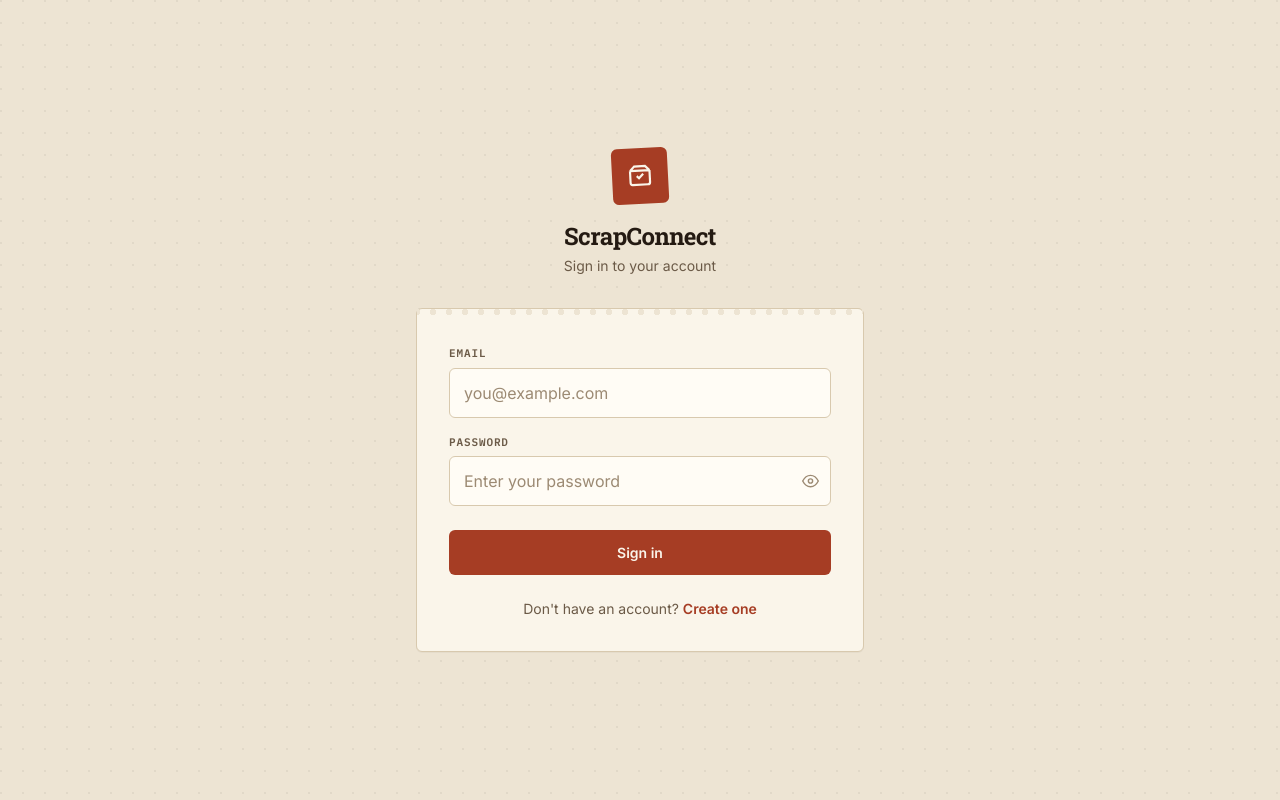
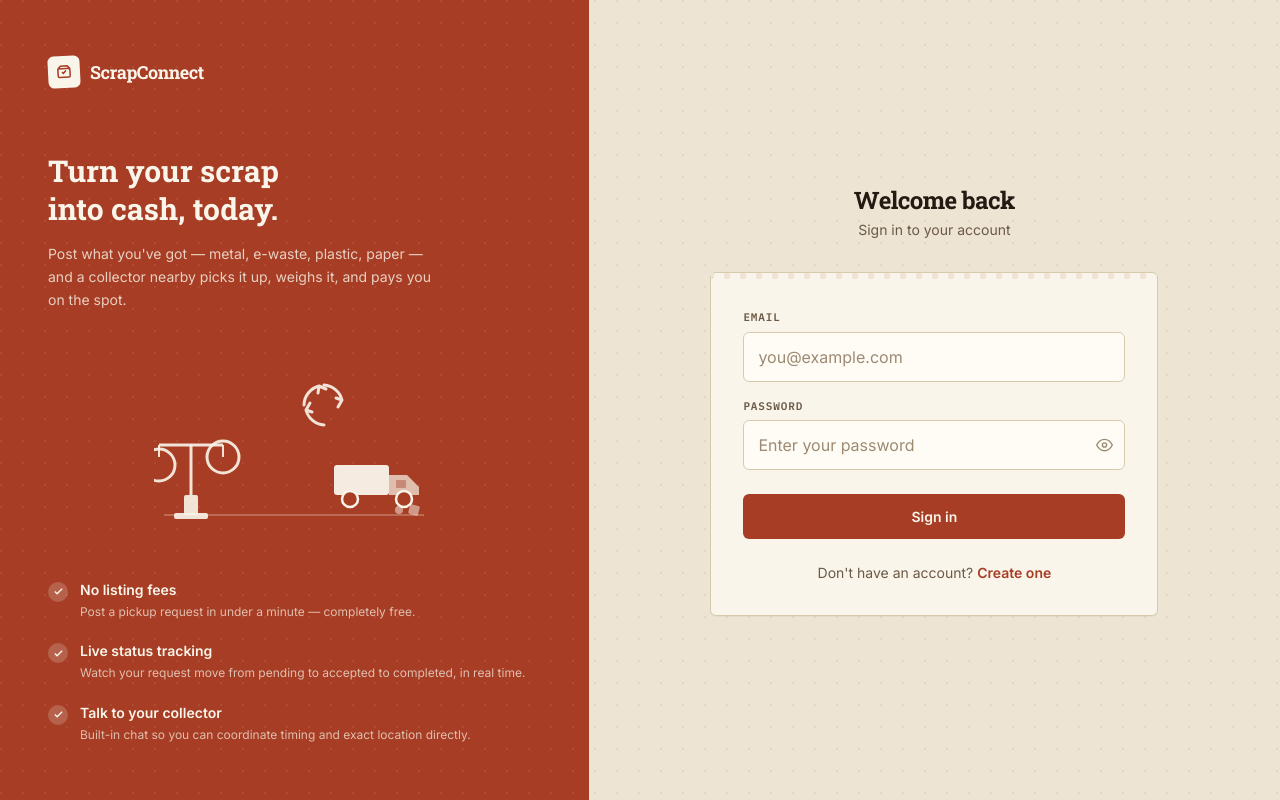
Before and after one commit to atha636/ScrapConncet1-, a React (Vite) app in the folder frontend/: page /login in a window 1280 px wide. Built offline with nearby package versions, Linux system fonts and the light colour scheme; no server answers.

Commit message:
add svg in system

```diff
--- /dev/null
+++ b/frontend/src/components/auth/AuthSidePanel.jsx
@@ -0,0 +1,126 @@
+const FEATURES = [
+  {
+    title: "No listing fees",
+    text: "Post a pickup request in under a minute — completely free.",
+  },
+  {
+    title: "Live status tracking",
+    text: "Watch your request move from pending to accepted to completed, in real time.",
+  },
+  {
+    title: "Talk to your collector",
+    text: "Built-in chat so you can coordinate timing and exact location directly.",
+  },
+];
+
+const COPY = {
+  login: {
+    heading: <>Turn your scrap<br />into cash, today.</>,
+    body: "Post what you've got — metal, e-waste, plastic, paper — and a collector nearby picks it up, weighs it, and pays you on the spot.",
+  },
+  register: {
+    heading: <>List it, or<br />pick it up.</>,
+    body: "Whether you've got scrap to sell or a route to run, ScrapConnect connects requesters and collectors directly — no middlemen.",
+  },
+};
+
+export default function AuthSidePanel({ variant = "login" }) {
+  const copy = COPY[variant] || COPY.login;
+
+  return (
+    <div className="hidden lg:flex flex-col justify-between w-[46%] bg-rust relative overflow-hidden px-12 py-14">
+      {/* Subtle dot texture, consistent with the kraft-paper background elsewhere */}
+      <div
+        className="absolute inset-0 opacity-[0.08]"
+        style={{
+          backgroundImage: "radial-gradient(circle at 1px 1px, #FAF5EA 1.5px, transparent 0)",
+          backgroundSize: "22px 22px",
+        }}
+      />
+
+      <div className="relative">
+        <div className="flex items-center gap-2.5 mb-16">
+          <div className="w-8 h-8 rounded-md bg-surface flex items-center justify-center rotate-[-3deg]">
+            <svg width="16" height="16" viewBox="0 0 24 24" fill="none" stroke="#A63D24" strokeWidth="2.3">
+              <path d="M3 7l4-4h10l4 4M3 7v11a2 2 0 002 2h14a2 2 0 002-2V7M3 7h18" />
+              <path d="M9 12l2 2 4-4" />
+            </svg>
+          </div>
+          <span className="font-display font-bold text-lg text-surface tracking-tight">ScrapConnect</span>
+        </div>
+
+        <h2 className="font-display text-3xl font-bold text-surface leading-tight mb-4">
+          {copy.heading}
+        </h2>
+        <p className="text-surface/80 text-sm leading-relaxed max-w-sm">
+          {copy.body}
+        </p>
+      </div>
+
+      {/* Illustration: scrap yard scene — scale, truck, recycling arrows */}
+      <div className="relative flex items-center justify-center py-8">
+        <svg width="280" height="200" viewBox="0 0 280 200" fill="none">
+          {/* Ground line */}
+          <line x1="10" y1="170" x2="270" y2="170" stroke="#FAF5EA" strokeOpacity="0.25" strokeWidth="2" />
+
+          {/* Weighing scale */}
+          <g transform="translate(30, 90)">
+            <rect x="0" y="60" width="14" height="20" rx="2" fill="#FAF5EA" fillOpacity="0.9" />
+            <rect x="-10" y="78" width="34" height="6" rx="2" fill="#FAF5EA" fillOpacity="0.9" />
+            <line x1="7" y1="60" x2="7" y2="10" stroke="#FAF5EA" strokeOpacity="0.9" strokeWidth="3" />
+            <line x1="-25" y1="10" x2="39" y2="10" stroke="#FAF5EA" strokeOpacity="0.9" strokeWidth="3" />
+            <circle cx="-25" cy="30" r="16" fill="none" stroke="#FAF5EA" strokeOpacity="0.9" strokeWidth="3" />
+            <circle cx="39" cy="22" r="16" fill="none" stroke="#FAF5EA" strokeOpacity="0.9" strokeWidth="3" />
+            <path d="M-25 10 L-25 22" stroke="#FAF5EA" strokeOpacity="0.9" strokeWidth="2" />
+            <path d="M39 10 L39 22" stroke="#FAF5EA" strokeOpacity="0.9" strokeWidth="2" />
+          </g>
+
+          {/* Recycling arrows (circular) */}
+          <g transform="translate(150, 40)">
+            <path
+              d="M20 0 A20 20 0 0 1 38 15 L32 13 M38 15 L34 22"
+              stroke="#FAF5EA" strokeOpacity="0.9" strokeWidth="3" fill="none" strokeLinecap="round" strokeLinejoin="round"
+            />
+            <path
+              d="M20 40 A20 20 0 0 1 2 25 L8 27 M2 25 L6 18"
+              stroke="#FAF5EA" strokeOpacity="0.9" strokeWidth="3" fill="none" strokeLinecap="round" strokeLinejoin="round"
+            />
+            <path
+              d="M0 20 A20 20 0 0 1 15 1 L14 8 M15 1 L22 4"
+              stroke="#FAF5EA" strokeOpacity="0.9" strokeWidth="3" fill="none" strokeLinecap="round" strokeLinejoin="round"
+            />
+          </g>
+
+          {/* Collection truck */}
+          <g transform="translate(180, 120)">
+            <rect x="0" y="0" width="55" height="30" rx="3" fill="#FAF5EA" fillOpacity="0.95" />
+            <path d="M55 10 h18 l12 12 v8 h-30 z" fill="#FAF5EA" fillOpacity="0.7" />
+            <circle cx="16" cy="34" r="8" fill="#A63D24" stroke="#FAF5EA" strokeWidth="2.5" />
+            <circle cx="70" cy="34" r="8" fill="#A63D24" stroke="#FAF5EA" strokeWidth="2.5" />
+            <rect x="62" y="15" width="10" height="8" rx="1" fill="#A63D24" fillOpacity="0.4" />
+          </g>
+
+          {/* Small scattered scrap pieces */}
+          <circle cx="245" cy="165" r="4" fill="#FAF5EA" fillOpacity="0.5" />
+          <rect x="255" y="160" width="10" height="10" rx="2" fill="#FAF5EA" fillOpacity="0.5" transform="rotate(15 260 165)" />
+        </svg>
+      </div>
+
+      <div className="relative space-y-5">
+        {FEATURES.map((f) => (
+          <div key={f.title} className="flex gap-3">
+            <div className="w-5 h-5 rounded-full bg-surface/20 flex items-center justify-center shrink-0 mt-0.5">
+              <svg width="11" height="11" viewBox="0 0 24 24" fill="none" stroke="#FAF5EA" strokeWidth="3">
+                <polyline points="20 6 9 17 4 12" />
+              </svg>
+            </div>
+            <div>
+              <div className="text-surface text-sm font-semibold">{f.title}</div>
+              <div className="text-surface/70 text-xs leading-relaxed mt-0.5">{f.text}</div>
+            </div>
+          </div>
+        ))}
+      </div>
+    </div>
+  );
+}
--- a/frontend/src/pages/auth/Login.jsx
+++ b/frontend/src/pages/auth/Login.jsx
@@ -3,6 +3,7 @@ import { loginUser } from "../../services/authService";
 import { useAuth } from "../../context/AuthContext";
 import { useNavigate } from "react-router-dom";
 import useDocumentMeta from "../../hooks/useDocumentMeta";
+import AuthSidePanel from "../../components/auth/AuthSidePanel";
 
 export default function Login() {
   useDocumentMeta({
@@ -40,17 +41,20 @@ export default function Login() {
   };
 
   return (
-    <div className="min-h-screen flex items-center justify-center px-6 py-12">
+    <div className="min-h-screen flex">
+      <AuthSidePanel />
+
+      <div className="flex-1 flex items-center justify-center px-6 py-12">
         <div className="w-full max-w-md">
           {/* Mark */}
           <div className="flex flex-col items-center mb-8">
-          <div className="w-14 h-14 rounded-ticket bg-rust flex items-center justify-center mb-4 rotate-[-3deg]">
+            <div className="w-14 h-14 rounded-ticket bg-rust flex items-center justify-center mb-4 rotate-[-3deg] lg:hidden">
               <svg width="26" height="26" viewBox="0 0 24 24" fill="none" stroke="#FAF5EA" strokeWidth="2">
                 <path d="M3 7l4-4h10l4 4M3 7v11a2 2 0 002 2h14a2 2 0 002-2V7M3 7h18" />
                 <path d="M9 12l2 2 4-4" />
               </svg>
             </div>
-          <h1 className="font-display text-2xl font-bold text-ink tracking-tight">ScrapConnect</h1>
+            <h1 className="font-display text-2xl font-bold text-ink tracking-tight">Welcome back</h1>
             <p className="text-sm text-inkSoft mt-1">Sign in to your account</p>
           </div>
 
@@ -124,5 +128,6 @@ export default function Login() {
           </form>
         </div>
       </div>
+    </div>
   );
 }
--- a/frontend/src/pages/auth/Register.jsx
+++ b/frontend/src/pages/auth/Register.jsx
@@ -2,6 +2,7 @@ import { useState } from "react";
 import { registerUser } from "../../services/authService";
 import { useNavigate } from "react-router-dom";
 import useDocumentMeta from "../../hooks/useDocumentMeta";
+import AuthSidePanel from "../../components/auth/AuthSidePanel";
 
 export default function Register() {
   useDocumentMeta({
@@ -57,7 +58,9 @@ export default function Register() {
 
   if (success) {
     return (
-      <div className="min-h-screen flex items-center justify-center px-6">
+      <div className="min-h-screen flex">
+        <AuthSidePanel variant="register" />
+        <div className="flex-1 flex items-center justify-center px-6">
           <div className="text-center">
             <div className="w-20 h-20 mx-auto mb-6 rounded-full border-2 border-dashed border-amber flex items-center justify-center text-amber rotate-[-4deg]">
               <svg width="34" height="34" viewBox="0 0 24 24" fill="none" stroke="currentColor" strokeWidth="2.2">
@@ -68,14 +71,18 @@ export default function Register() {
             <p className="text-sm text-inkSoft">Taking you to sign in…</p>
           </div>
         </div>
+      </div>
     );
   }
 
   return (
-    <div className="min-h-screen flex items-center justify-center px-6 py-12">
+    <div className="min-h-screen flex">
+      <AuthSidePanel variant="register" />
+
+      <div className="flex-1 flex items-center justify-center px-6 py-12">
         <div className="w-full max-w-md">
           <div className="flex flex-col items-center mb-8">
-          <div className="w-14 h-14 rounded-ticket bg-rust flex items-center justify-center mb-4 rotate-[-3deg]">
+            <div className="w-14 h-14 rounded-ticket bg-rust flex items-center justify-center mb-4 rotate-[-3deg] lg:hidden">
               <svg width="26" height="26" viewBox="0 0 24 24" fill="none" stroke="#FAF5EA" strokeWidth="2">
                 <path d="M3 7l4-4h10l4 4M3 7v11a2 2 0 002 2h14a2 2 0 002-2V7M3 7h18" />
                 <path d="M9 12l2 2 4-4" />
@@ -197,5 +204,6 @@ export default function Register() {
           </form>
         </div>
       </div>
+    </div>
   );
 }
```
Lines whose indentation alone changed are shown as unchanged.
